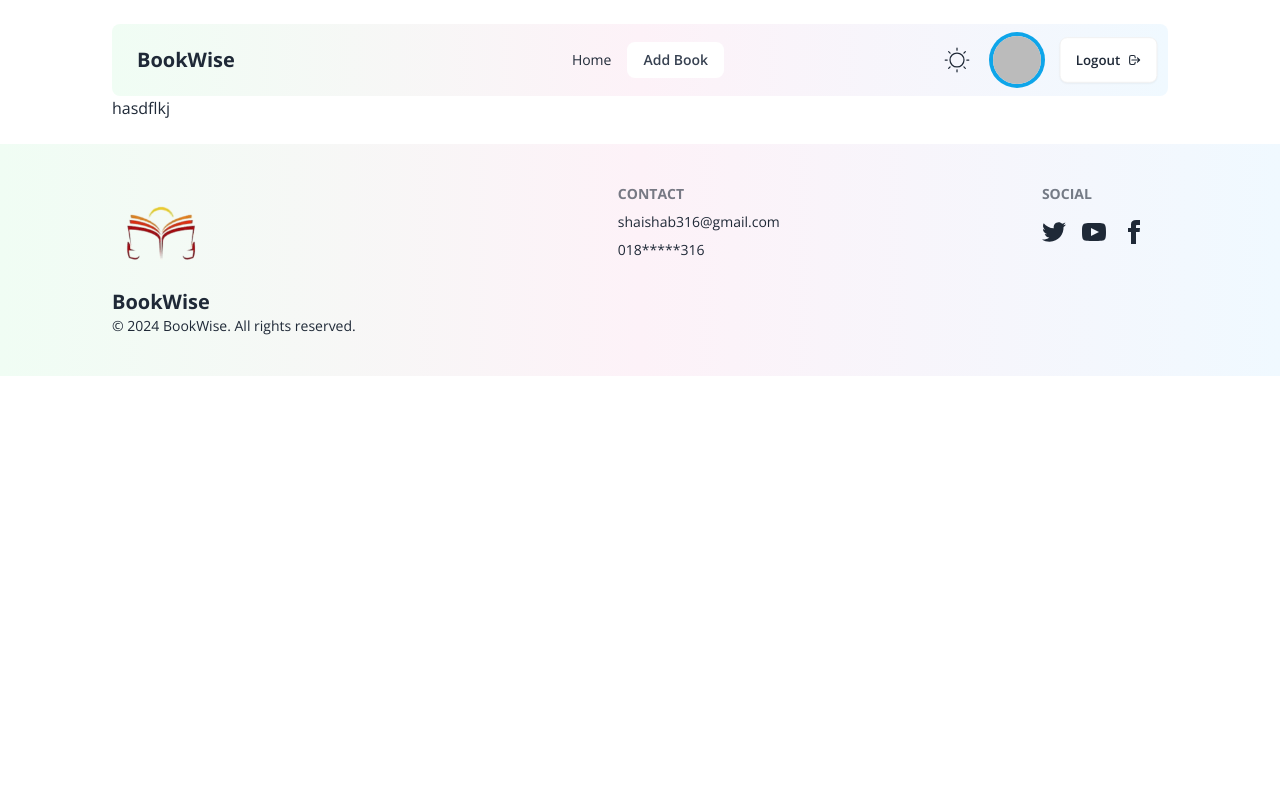
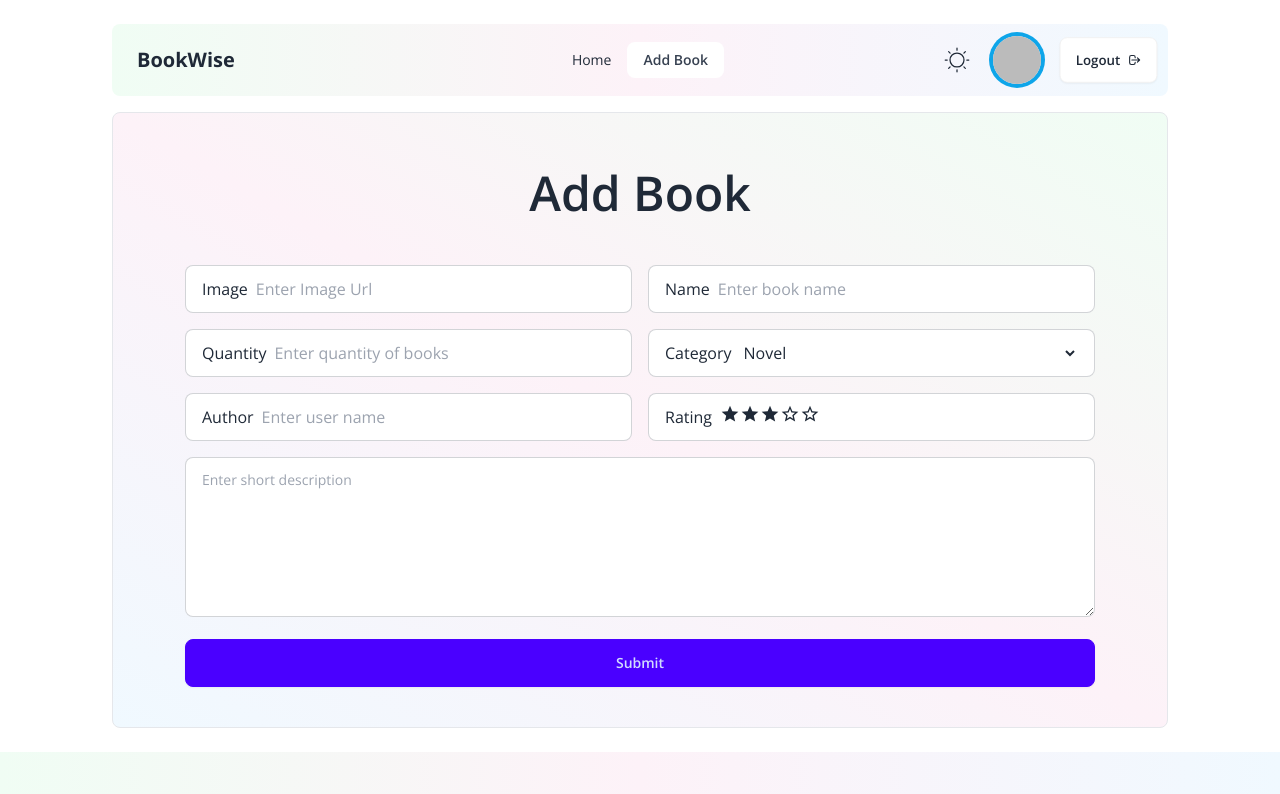
Before and after one commit to shaishabcoding/book-wise-client, a React (Vite) app: page /books/new in a window 1280 px wide. Shown: the top 794 px of the page. Built offline with nearby package versions, Linux system fonts and the light colour scheme; no server answers; sample sign-in values are in the browser's storage.

Commit message:
added newBook page

```diff
--- a/package.json
+++ b/package.json
@@ -1,5 +1,5 @@
 {
-  "name": "b9a11-client-side-shaishabcoding",
+  "name": "book-wise-316-client",
   "private": true,
   "version": "0.0.0",
   "type": "module",
@@ -17,9 +17,11 @@
     "react-dom": "^18.2.0",
     "react-hook-form": "^7.51.4",
     "react-icons": "^5.2.1",
+    "react-rating": "^2.0.5",
     "react-router-dom": "^6.23.1",
     "react-toastify": "^10.0.5",
-    "sort-by": "^1.2.0"
+    "sort-by": "^1.2.0",
+    "sweetalert2": "^11.11.0"
   },
   "devDependencies": {
     "@types/react": "^18.2.66",
--- a/src/pages/books/NewBook.jsx
+++ b/src/pages/books/NewBook.jsx
@@ -1,7 +1,139 @@
+import { useContext } from "react";
+import { AuthContext } from "../../providers/auth/AuthProvider";
+import { useForm } from "react-hook-form";
+import Swal from "sweetalert2";
+import { MdStar, MdStarBorder } from "react-icons/md";
+import Rating from "react-rating";
+import { useState } from "react";
+
 const NewBook = () => {
+  const { user } = useContext(AuthContext);
+  const [rating, setRating] = useState(3);
+  const { register, handleSubmit, reset } = useForm({
+    defaultValues: {
+      email: user?.email,
+    },
+  });
+
+  console.log(rating);
+
+  const handleFormSubmit = handleSubmit((data) => {
+    data.quantity = parseInt(data.quantity);
+    fetch("http://localhost:5000/books/new", {
+      method: "POST",
+      headers: {
+        "content-type": "application/json",
+      },
+      body: JSON.stringify({ ...data, rating }),
+    })
+      .then((res) => res.json())
+      .then((data) => {
+        if (data.insertedId) {
+          reset();
+          Swal.fire({
+            title: "Success",
+            text: "New Book insert successfully!",
+            icon: "success",
+            confirmButtonText: "Done",
+          });
+        }
+      });
+
+    console.log({ ...data, rating });
+  });
   return (
-    <div>
-      <h2>hasdflkj</h2>
+    <div className="m-4 p-6 lg:mx-0 rounded-lg lg:pb-10 border bg-gradient-to-bl from-green-50  dark:from-gray-700 via-pink-50 dark:via-gray-800 to-sky-50 dark:to-gray-700 dark:text-white dark:border-gray-500">
+      <h2 className="text-2xl lg:mt-8 lg:mb-12 lg:text-5xl font-semibold text-center mb-6">
+        Add Book
+      </h2>
+      <div className="w-full lg:px-12 mx-auto">
+        <form onSubmit={handleFormSubmit}>
+          <div className="grid grid-cols-1 md:grid-cols-2 w-full gap-4">
+            <label className="input input-bordered flex items-center gap-2 dark:bg-gray-500 dark:border-gray-400">
+              Image
+              <input
+                type="url"
+                className="grow"
+                placeholder="Enter Image Url"
+                required
+                {...register("image")}
+              />
+            </label>
+            <label className="input input-bordered flex items-center gap-2 dark:bg-gray-500 dark:border-gray-400">
+              Name
+              <input
+                type="text"
+                className="grow"
+                placeholder="Enter book name"
+                {...register("title")}
+                required
+              />
+            </label>
+            <label className="input input-bordered flex items-center gap-2 dark:bg-gray-500 dark:border-gray-400">
+              Quantity
+              <input
+                type="number"
+                className="grow"
+                placeholder="Enter quantity of books"
+                {...register("quantity")}
+                required
+              />
+            </label>
+            <label className="input input-bordered flex items-center gap-2 dark:bg-gray-500 dark:border-gray-400">
+              Category
+              <select
+                required
+                {...register("category")}
+                className="grow border-0 outline-0 bg-transparent dark:bg-gray-500 dark:text-gray-200"
+              >
+                <option value="Novel">Novel</option>
+                <option value="Thriller">Thriller</option>
+                <option value="History">History</option>
+                <option value="Drama">Drama</option>
+                <option value="SciFi">SciFi</option>
+              </select>
+            </label>
+            <label className="input hidden input-bordered items-center gap-2 dark:bg-gray-500 dark:border-gray-400 disabled bg-white">
+              Email
+              <input
+                type="text"
+                className="grow cursor-not-allowed"
+                placeholder="Enter tourists spot name"
+                {...register("email")}
+                disabled
+              />
+            </label>
+            <label className="input input-bordered flex items-center gap-2 dark:bg-gray-500 dark:border-gray-400">
+              Author
+              <input
+                type="text"
+                className="grow cursor-not-allowed"
+                placeholder="Enter user name"
+                {...register("name")}
+              />
+            </label>
+            <label className="input input-bordered flex items-center gap-2 dark:bg-gray-500 dark:border-gray-400">
+              Rating
+              <Rating
+                onChange={setRating}
+                initialRating={rating}
+                className="text-xl"
+                emptySymbol={<MdStarBorder />}
+                fullSymbol={<MdStar />}
+              />
+            </label>
+          </div>
+          <textarea
+            required
+            {...register("description")}
+            className="textarea textarea-bordered w-full h-40 my-4 dark:bg-gray-500 dark:border-gray-400"
+            placeholder="Enter short description"
+          ></textarea>
+          <button className="btn btn-primary w-full" type="submit">
+            Submit
+          </button>
+        </form>
+      </div>
     </div>
   );
 };
--- a/src/routes/router.jsx
+++ b/src/routes/router.jsx
@@ -3,6 +3,7 @@ import Root from "../layout/Root";
 import NewBook from "../pages/books/NewBook";
 import Login from "../pages/signInUp/Login";
 import Register from "../pages/signInUp/Register";
+import PrivateRoute from "./PrivateRoute";
 
 const router = createBrowserRouter([
   {
@@ -24,7 +25,11 @@ const router = createBrowserRouter([
       },
       {
         path: "/books/new",
-        element: <NewBook></NewBook>,
+        element: (
+          <PrivateRoute>
+            <NewBook></NewBook>
+          </PrivateRoute>
+        ),
       },
     ],
   },
```
Also changed, not shown: 1 other file (tests, documents, lock files or other folders).
